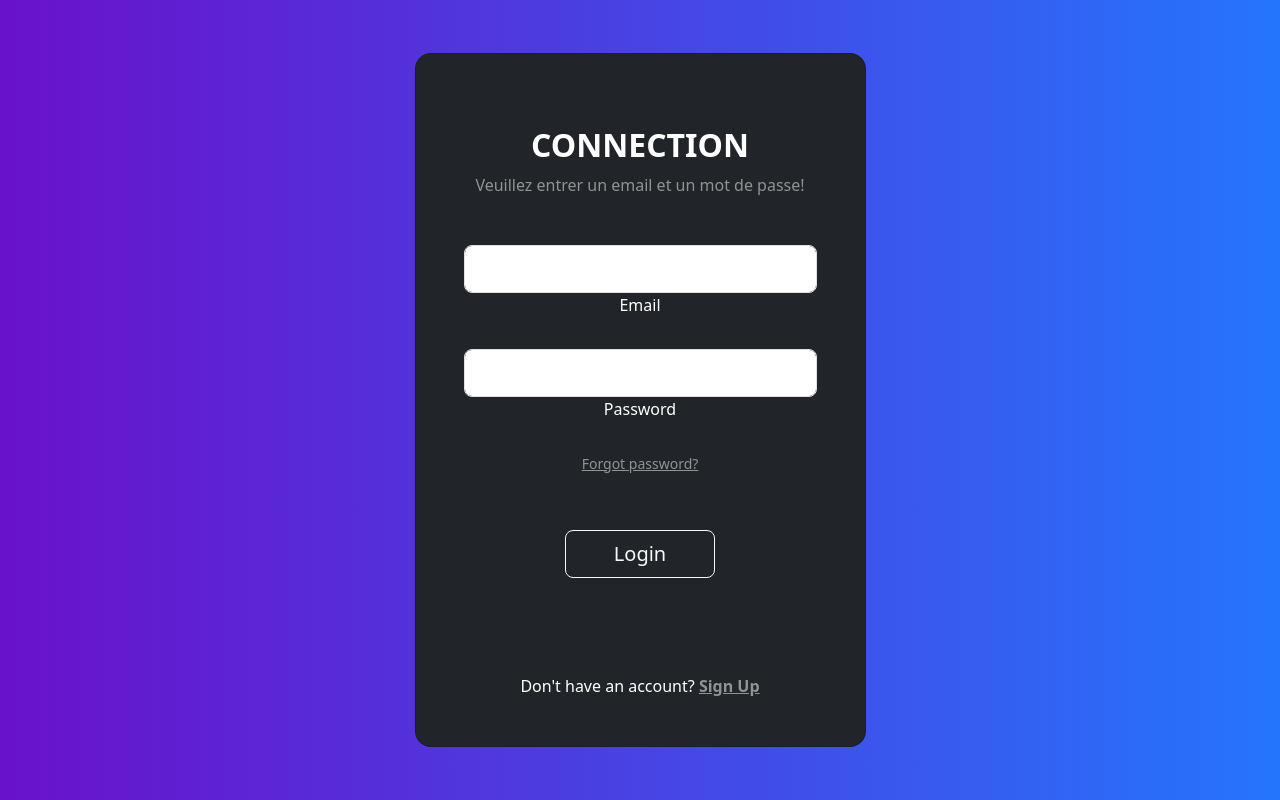
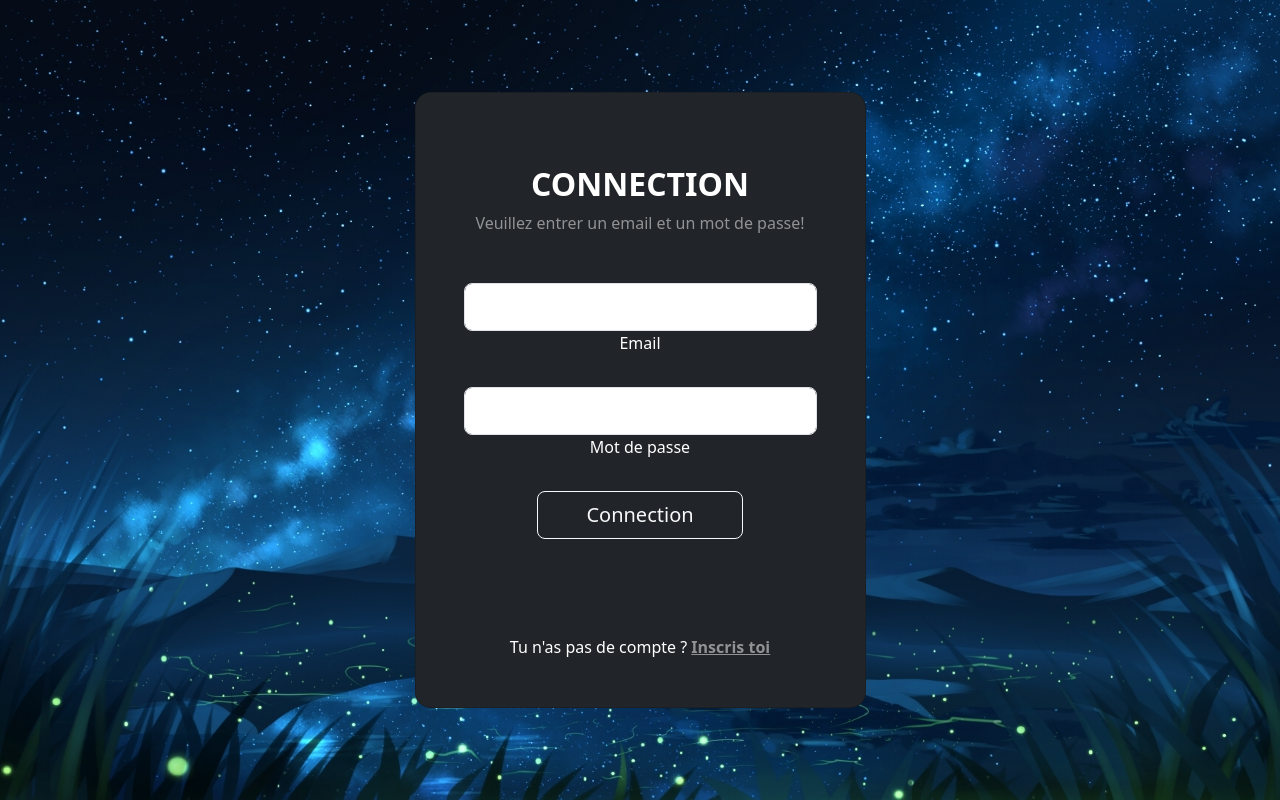
Before and after one commit to Vespid90/quizz, a Python web app: template app/templates/login.html in a window 1280 px wide. Run offline with Jinja, Linux system fonts and the light colour scheme; the template is opened without the code that fills it, so the values that code supplies are empty.

Commit message:
Page Login / sign up

```diff
--- a/app/static/css/login.css
+++ b/app/static/css/login.css
@@ -8,6 +8,9 @@ background: -webkit-linear-gradient(to right, rgba(106, 17, 203, 1), rgba(37, 11
 /* W3C, IE 10+/ Edge, Firefox 16+, Chrome 26+, Opera 12+, Safari 7+ */
 background: linear-gradient(to right, rgba(106, 17, 203, 1), rgba(37, 117, 252, 1))
 }
-body{
-background-color:white;
+
+.bg-image{
+  background-size: cover;
+  background-position: center;
+  background-repeat: no-repeat;
 }
--- a/app/static/css/sign_up.css
+++ b/app/static/css/sign_up.css
@@ -8,6 +8,8 @@
       }
     }
 
-body{
-    background-color=blue;
+.bg-image{
+  background-size: cover;
+  background-position: center;
+  background-repeat: no-repeat;
 }
--- a/app/templates/login.html
+++ b/app/templates/login.html
@@ -9,6 +9,10 @@
 </head>
 <body>
 <section class="vh-100 gradient-custom">
+  <div class="bg-image"
+     style="background-image: url('../static/img/bgAnime.jpg');
+            height: 100vh">
+
   <div class="container py-5 h-100">
     <div class="row d-flex justify-content-center align-items-center h-100">
       <div class="col-12 col-md-8 col-lg-6 col-xl-5">
@@ -27,18 +31,18 @@
 
               <div data-mdb-input-init class="form-outline form-white mb-4">
                 <input type="password" id="typePasswordX" class="form-control form-control-lg" />
-                <label class="form-label" for="typePasswordX">Password</label>
+                <label class="form-label" for="typePasswordX">Mot de passe</label>
               </div>
 
-              <p class="small mb-5 pb-lg-2"><a class="text-white-50" href="#!">Forgot password?</a></p>
+              <!--<p class="small mb-5 pb-lg-2"><a class="text-white-50" href="#!">mot de passe oublier?</a></p> --!>
 
-              <button data-mdb-button-init data-mdb-ripple-init class="btn btn-outline-light btn-lg px-5" type="submit">Login</button>
+              <button data-mdb-button-init data-mdb-ripple-init class="btn btn-outline-light btn-lg px-5" type="submit">Connection</button>
 
 
             </div>
 
             <div>
-              <p class="mb-0">Don't have an account? <a href="sign_up.html" class="text-white-50 fw-bold">Sign Up</a>
+              <p class="mb-0">Tu n'as pas de compte ? <a href="sign_up.html" class="text-white-50 fw-bold">Inscris toi</a>
               </p>
             </div>
 
@@ -47,6 +51,7 @@
       </div>
     </div>
   </div>
+</div>
 </section>
 
 
```
Also changed, not shown: app/templates/sign_up.html (+6 -5 lines), app/static/img/481-md.png (added), app/static/img/481.png (added), app/static/img/bgAnime.jpg (added).
